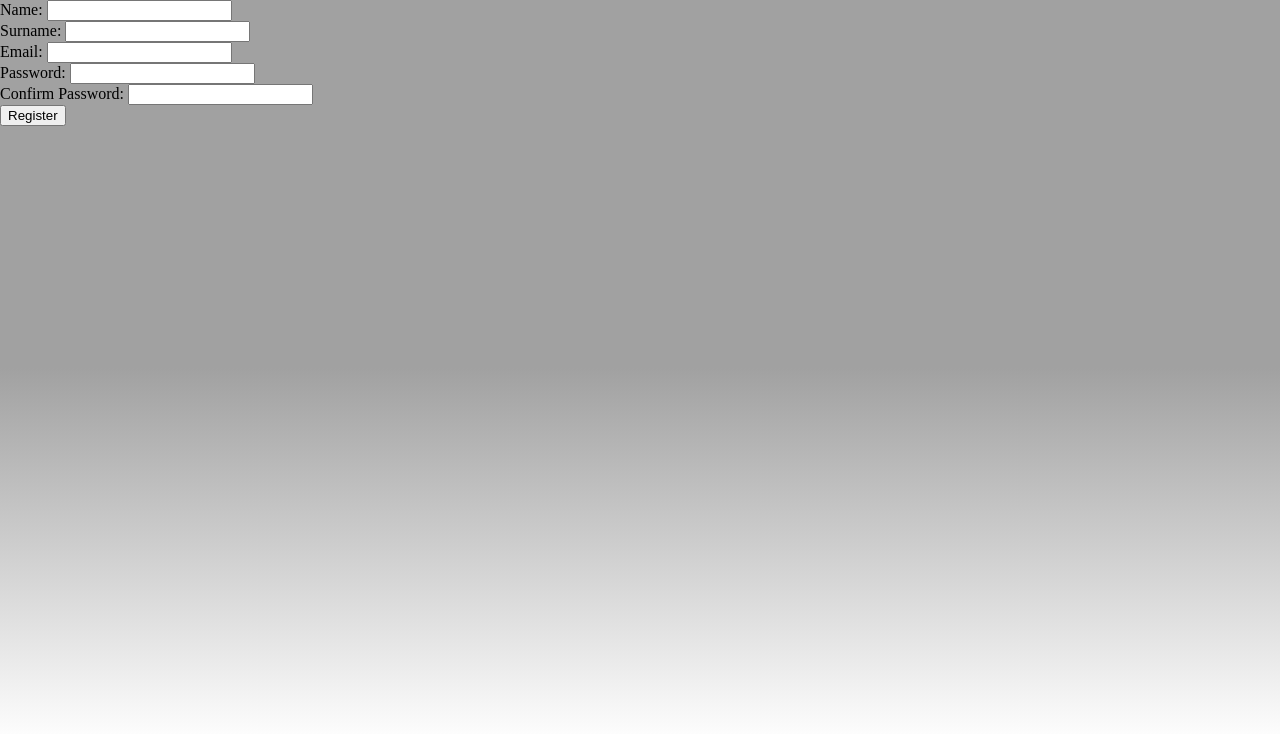
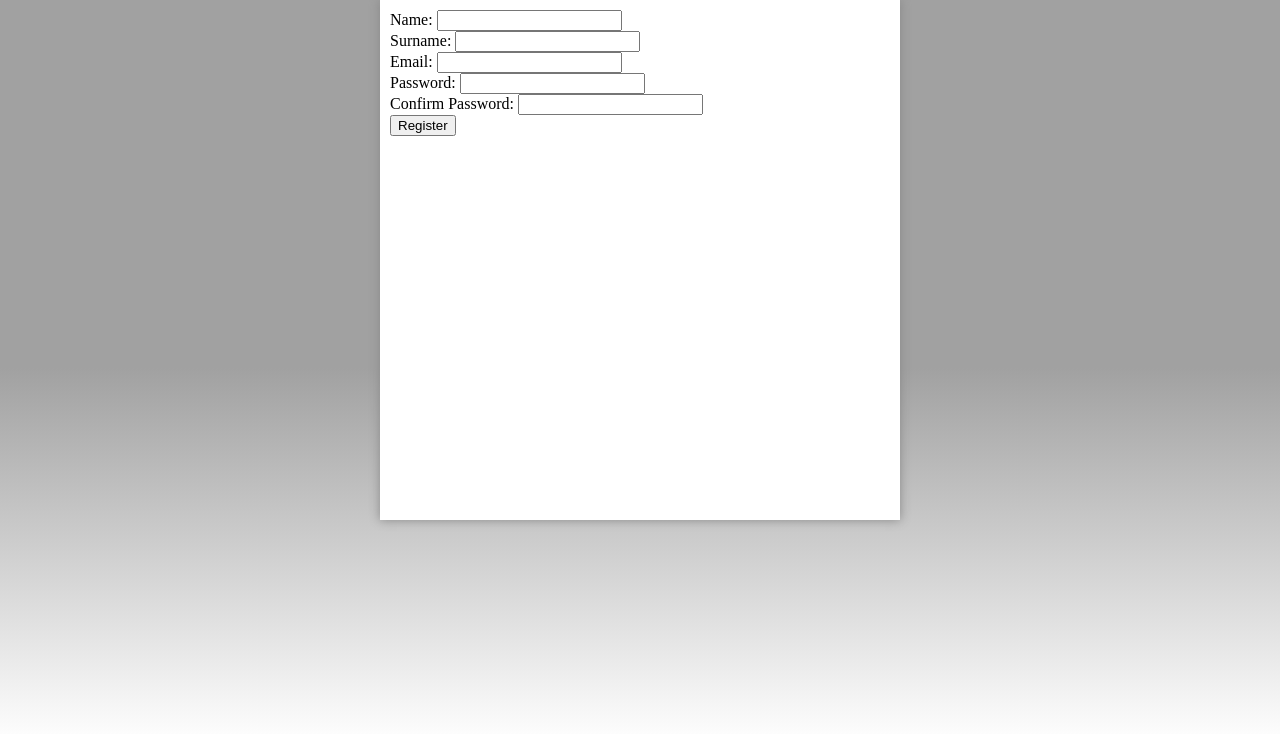
Before and after one commit to superizer/hawkeye, a Python web app: template hawkeye/templates/accounts/register.mako in a window 1280 px wide. Shown: the top 734 px of the page. Run offline with Mako, Linux system fonts and the light colour scheme; the template is opened without the code that fills it, so the values that code supplies are empty.

Commit message:
test commit for pull

```diff
--- a/hawkeye/public/theme/style/core.css
+++ b/hawkeye/public/theme/style/core.css
@@ -49,14 +49,14 @@ html,body {
 	padding-top: 239px;
 }
 
-#login-messages{
+#login-messages {
 	width: 100%;
-	padding:2px;
+	padding: 2px;
 	height: 16px;
 	font: bold 14px Tahoma, Geneva, sans-serif;
 	text-align: center;
 	color: red;
-	margin-top:px;
+	margin-top: px;
 }
 
 #login-form {
@@ -118,8 +118,42 @@ html,body {
 	color: #ffffff;
 }
 
+/* --- register form --- */
+#register-box {
+	width: 500px;
+	height: 500px;
+	background-color: #fff;
+	margin-left: auto;
+	margin-right: auto;
+	padding: 10px;
+	-webkit-box-shadow: 0px 0px 10px #888;
+	box-shadow: 0px 0px 10px #888;
+	-webkit-box-shadow: 0px 0px 10px #888;
+	-webkit-box-shadow: 0px 0px 10px #888;
+}
+
+#login-form-name {
+	float: left;
+	display: inline;
+	width: 80px;
+	height: 16px;
+	padding: 1px;
+	text-align: left;
+	margin-bottom: 2px;
+	vertical-align: middle;
+	font: bold 14px Tahoma, Geneva, sans-serif;
+	color: #555555;
+}
+
+#login-form-field {
+	float: left;
+	margin-bottom: 2px;
+	display: inline;
+	width: 200px;
+	height: 18px;
+}
+
 /* --- menu --- */
-
 #Project-selection {
 	float: left;
 	color: rgb(160, 160, 160);
--- a/hawkeye/templates/accounts/register.mako
+++ b/hawkeye/templates/accounts/register.mako
@@ -1,5 +1,6 @@
 <%inherit file="/base/base.mako"/>
 
+<div id="register-box">
 <form action="/register" method="get">
 Name: <input type="text" name="name"><br/>
 Surname: <input type="text" name="surname"><br/>
@@ -8,3 +9,4 @@ Password: <input type="password" name="password"><br/>
 Confirm Password: <input type="password" name="password"><br/>
 <a href='/login' ><input type="submit" value="Register"></a>
 </form>
+</div>
--- a/hawkeye/views/accounts.py
+++ b/hawkeye/views/accounts.py
@@ -35,7 +35,7 @@ def login(request):
                     form = form
                     )
 
-    return request.route_url('/login')
+    return request.route_url('/register')
 
 def register(request):
     result = dict()
```
